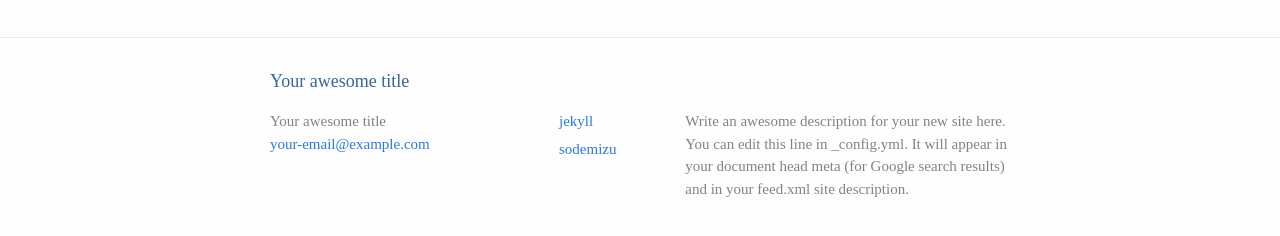
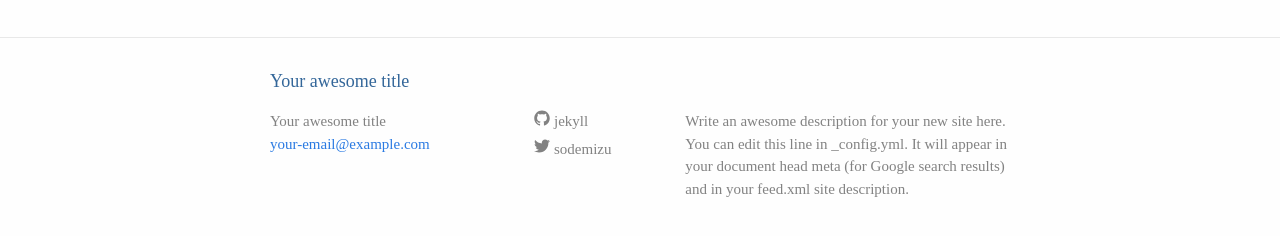
Before and after one commit to njargon/njargon.github.io, a Jekyll site: the page built from index.markdown, in a window 1280 px wide. Shown: the part 640-876 px from the top of the page. Built offline with Jekyll 4.4.1, drawn with Linux system fonts in a browser that asks for light colours.

Commit message:
Fix assets folder name to enable custom CSS

```diff
--- a/_includes/social.html
+++ b/_includes/social.html
@@ -1,14 +1,30 @@
 <ul class="social-media-list">
-  {%- if site.dribbble_username -%}<li><a href="https://dribbble.com/{{ site.dribbble_username| cgi_escape | escape }}"><svg class="svg-icon"><use xlink:href="{{ '/assets/minima-social-icons.svg#dribbble' | relative_url }}"></use></svg> <span class="username">{{ site.dribbble_username| escape }}</span></a></li>{%- endif -%}
-  {%- if site.facebook_username -%}<li><a href="https://www.facebook.com/{{ site.facebook_username| cgi_escape | escape }}"><svg class="svg-icon"><use xlink:href="{{ '/assets/minima-social-icons.svg#facebook' | relative_url }}"></use></svg> <span class="username">{{ site.facebook_username| escape }}</span></a></li>{%- endif -%}
-  {%- if site.flickr_username -%}<li><a href="https://www.flickr.com/photos/{{ site.flickr_username| cgi_escape | escape }}"><svg class="svg-icon"><use xlink:href="{{ '/assets/minima-social-icons.svg#flickr' | relative_url }}"></use></svg> <span class="username">{{ site.flickr_username| escape }}</span></a></li>{%- endif -%}
-  {%- if site.github_username -%}<li><a href="https://github.com/{{ site.github_username| cgi_escape | escape }}"><svg class="svg-icon"><use xlink:href="{{ '/assets/minima-social-icons.svg#github' | relative_url }}"></use></svg> <span class="username">{{ site.github_username| escape }}</span></a></li>{%- endif -%}
-  {%- if site.instagram_username -%}<li><a href="https://instagram.com/{{ site.instagram_username| cgi_escape | escape }}"><svg class="svg-icon"><use xlink:href="{{ '/assets/minima-social-icons.svg#instagram' | relative_url }}"></use></svg> <span class="username">{{ site.instagram_username| escape }}</span></a></li>{%- endif -%}
-  {%- if site.linkedin_username -%}<li><a href="https://www.linkedin.com/in/{{ site.linkedin_username| cgi_escape | escape }}"><svg class="svg-icon"><use xlink:href="{{ '/assets/minima-social-icons.svg#linkedin' | relative_url }}"></use></svg> <span class="username">{{ site.linkedin_username| escape }}</span></a></li>{%- endif -%}
-  {%- if site.pinterest_username -%}<li><a href="https://www.pinterest.com/{{ site.pinterest_username| cgi_escape | escape }}"><svg class="svg-icon"><use xlink:href="{{ '/assets/minima-social-icons.svg#pinterest' | relative_url }}"></use></svg> <span class="username">{{ site.pinterest_username| escape }}</span></a></li>{%- endif -%}
-  {%- for mst in site.mastodon -%}{%- if mst.username and mst.instance -%}<li><a href="https://{{ mst.instance| cgi_escape | escape}}/@{{mst.username}}"><svg class="svg-icon"><use xlink:href="{{ '/assets/minima-social-icons.svg#mastodon' | relative_url }}"></use></svg> <span class="username">{{ mst.username|escape }}</span></a></li>{%- endif -%}{%- endfor -%}
-  {%- if site.twitter_username -%}<li><a href="https://www.twitter.com/{{ site.twitter_username| cgi_escape | escape }}"><svg class="svg-icon"><use xlink:href="{{ '/assets/minima-social-icons.svg#twitter' | relative_url }}"></use></svg> <span class="username">{{ site.twitter_username| escape }}</span></a></li>{%- endif -%}
-  {%- if site.youtube_username -%}<li><a href="https://youtube.com/{{ site.youtube_username| cgi_escape | escape }}"><svg class="svg-icon"><use xlink:href="{{ '/assets/minima-social-icons.svg#youtube' | relative_url }}"></use></svg> <span class="username">{{ site.youtube_username| escape }}</span></a></li>{%- endif -%}
-  {%- if site.googleplus_username -%}<li><a href="https://plus.google.com/{{ site.googleplus_username| escape }}"><svg class="svg-icon"><use xlink:href="{{ '/assets/minima-social-icons.svg#googleplus' | relative_url }}"></use></svg> <span class="username">{{ site.googleplus_username| escape }}</span></a></li>{%- endif -%}
-  {%- if site.rss -%}<li><a href="{{ 'feed.xml' | relative_url }}"><svg class="svg-icon"><use xlink:href="{{ '/assets/minima-social-icons.svg#rss' | relative_url }}"></use></svg> <span>{{ site.rss | escape }}</span></a></li>{%- endif -%}
+
+  {%- if site.github_username -%}
+    <li>
+      <a href="https://github.com/{{ site.github_username | escape }}">
+        {% include icon-github.html %}
+        <span class="username">{{ site.github_username | escape }}</span>
+      </a>
+    </li>
+  {%- endif -%}
+
+  {%- if site.twitter_username -%}
+    <li>
+      <a href="https://twitter.com/{{ site.twitter_username | escape }}">
+        {% include icon-twitter.html %}
+        <span class="username">{{ site.twitter_username | escape }}</span>
+      </a>
+    </li>
+  {%- endif -%}
+
+  {%- if site.instagram_username -%}
+    <li>
+      <a href="https://instagram.com/{{ site.instagram_username | escape }}">
+        {% include icon-instagram.html %}
+        <span class="username">{{ site.instagram_username | escape }}</span>
+      </a>
+    </li>
+  {%- endif -%}
+
 </ul>
--- a/assets/main.scss
+++ b/assets/main.scss
@@ -12,3 +12,11 @@ body {
 h1, h2, h3 {
   color: #336699;
 }
+
+.svg-icon {
+  width: 1.25rem;
+  height: 1.25rem;
+  vertical-align: middle;
+  fill: currentColor;
+  margin-right: 0.3rem;
+}
```
